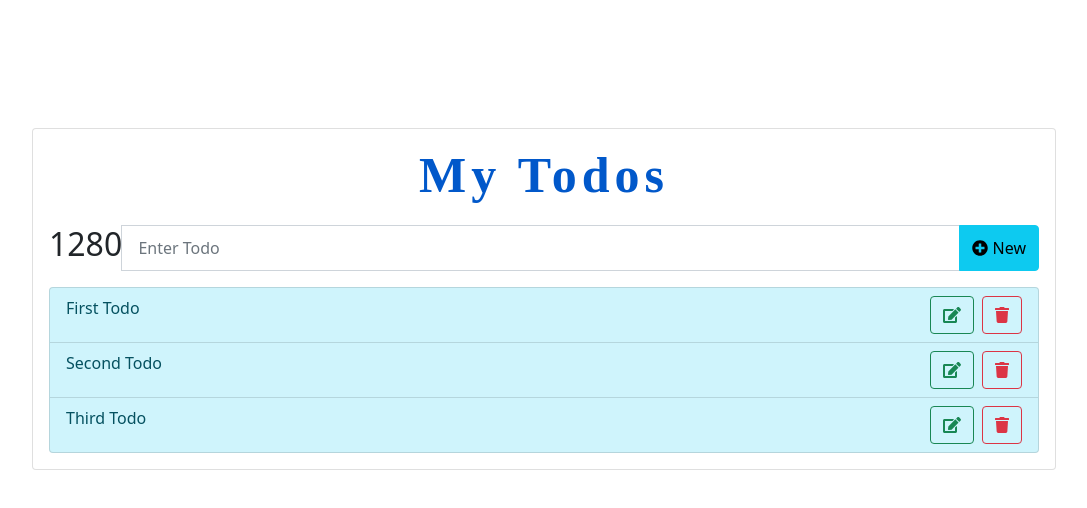
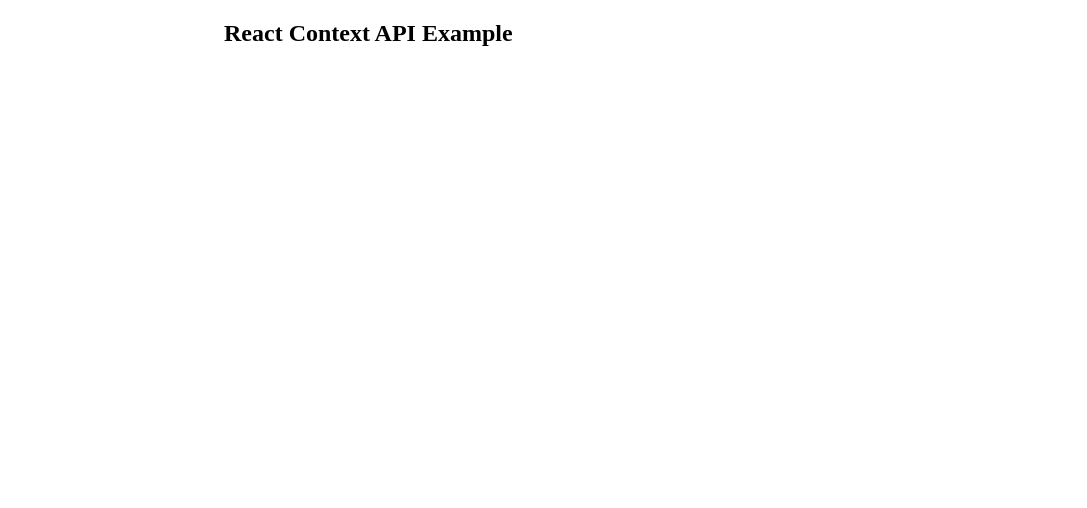
Before and after one commit to ManiruzzamanAkash/ReactBasic2Pro, a React (Create React App) app: page / in a window 1280 px wide. Shown: the top 508 px of the page, without its empty margins (96-1183 px from the left). Built offline with nearby package versions, Linux system fonts and the light colour scheme; no server answers.

Commit message:
Clean Codes for Part24

```diff
--- a/src/App.js
+++ b/src/App.js
@@ -1,14 +1,12 @@
 
 import React from "react";
 import "./assets/App.css";
-import 'bootstrap/dist/css/bootstrap.min.css';
-import TodoList from './components/todo/TodoList';
 
 const App = () => {
 
   return (
     <div className="app">
-      <TodoList />
+      <h2>React Context API Example</h2>
     </div>
   )
 }
--- a/src/assets/App.css
+++ b/src/assets/App.css
@@ -1,5 +1,6 @@
 body {
-  margin: 10% !important;
+  margin: 0px auto !important;
+  width: 50%;
 }
 
 .todo-title {
--- a/src/components/todo/TodoCreate.jsx
+++ /dev/null
@@ -1,71 +0,0 @@
-import React, { useState, useEffect } from 'react';
-import { InputGroup, Button, FormControl } from 'react-bootstrap';
-
-import { FontAwesomeIcon } from '@fortawesome/react-fontawesome';
-import { faPlusCircle } from '@fortawesome/free-solid-svg-icons'
-
-const TodoCreate = ({ onCreateTodo }) => {
-    const [title, setTitle] = useState('');
-
-    const createTodo = () => {
-        if (title.length > 0) {
-            const todo = {
-                title,
-                status: 'Pending'
-            }
-            onCreateTodo(todo);
-            setTitle('');
-        }
-    }
-
-    const handleEnterSubmission = (e) => {
-        if( e.key === "Enter") {
-            createTodo();
-        }
-    }
-
-    useEffect(() => {
-        console.log(`render everytime`);
-    });
-
-    useEffect(() => {
-        console.log(`render XX`);
-    }, [title])
-
-
-    const [count, setCount] = useState(window.innerWidth);
-
-    const calculateWindowSize = () => {
-        setCount(window.innerWidth);
-        console.log(`window.innerWidth`, window.innerWidth)
-    }
-
-
-    useEffect(() => {
-        window.addEventListener('resize', calculateWindowSize);
-
-        return () => {
-          window.removeEventListener('resize', calculateWindowSize);
-        }
-    }, []);
-
-
-    return (
-        <InputGroup className="mb-3">
-            <h2>{ count }</h2>
-            <FormControl
-                placeholder=" Enter Todo"
-                aria-label=" Enter Todo"
-                aria-describedby="basic-addon2"
-                value={title}
-                onChange={e => setTitle(e.target.value)}
-                onKeyDown={e => handleEnterSubmission(e)}
-            />
-            <Button variant="info" id="button-addon2" onClick={e => createTodo()}>
-                <FontAwesomeIcon icon={faPlusCircle} /> New
-            </Button>
-        </InputGroup>
-    );
-}
-
-export default TodoCreate;
--- a/src/components/todo/TodoEdit.jsx
+++ /dev/null
@@ -1,61 +0,0 @@
-import React, { useState } from 'react';
-import { InputGroup, Button, FormControl } from 'react-bootstrap';
-
-import { FontAwesomeIcon } from '@fortawesome/react-fontawesome';
-import { faCheckSquare } from '@fortawesome/free-solid-svg-icons'
-
-const TodoEdit = ({ onUpdateTodo, todo, index }) => {
-
-    const [title, setTitle] = useState(todo.title);
-    const [status, setStatus] = useState(todo.status);
-
-    const updateTodo = () => {
-        if (title.length > 0) {
-            const todo = {
-                title,
-                status
-            }
-            onUpdateTodo({
-                index,
-                todo
-            });
-        }
-    }
-
-    const handleEnterSubmission = (e) => {
-        if (e.key === "Enter") {
-            updateTodo();
-        }
-    }
-
-    return (
-        <InputGroup className="mb-3">
-            <FormControl
-                placeholder=" Enter Todo"
-                aria-label=" Enter Todo"
-                aria-describedby="basic-addon2"
-                value={title}
-                onChange={e => setTitle(e.target.value)}
-                onKeyDown={e => handleEnterSubmission(e)}
-                style={{ width: '300px' }}
-            />
-
-            &nbsp; &nbsp;
-
-            <select name="status" id="status" value={status}
-                onChange={e => setStatus(e.target.value)}
-            >
-                <option value="Pending">Pending</option>
-                <option value="Done">Done</option>
-            </select>
-
-            &nbsp; &nbsp;
-
-            <Button variant="success" id="button-addon2" onClick={e => updateTodo()}>
-                <FontAwesomeIcon icon={faCheckSquare} /> Save
-            </Button>
-        </InputGroup>
-    );
-}
-
-export default TodoEdit;
--- a/src/components/todo/TodoEmpty.jsx
+++ /dev/null
@@ -1,15 +0,0 @@
-import React from 'react';
-import { FontAwesomeIcon } from '@fortawesome/react-fontawesome';
-import { faInfoCircle } from '@fortawesome/free-solid-svg-icons'
-
-const TodoEmpty = () => {
-    return (
-        <p className="bg-warning p-3">
-            <FontAwesomeIcon icon={faInfoCircle} />
-            &nbsp; &nbsp;
-            Sorry, No todo found. Please create one.
-        </p>
-     );
-}
-
-export default TodoEmpty;
--- a/src/components/todo/TodoList.jsx
+++ /dev/null
@@ -1,105 +0,0 @@
-import React, { useState, useEffect } from 'react';
-import { Card, ListGroup, Button } from 'react-bootstrap';
-import { FontAwesomeIcon } from '@fortawesome/react-fontawesome';
-import { faEdit, faTimes, faTrash } from '@fortawesome/free-solid-svg-icons';
-
-import TodoCreate from './TodoCreate';
-import TodoEmpty from './TodoEmpty';
-import TodoEdit from './TodoEdit';
-
-const TodoList = () => {
-
-    const [todoEditing, setTodoEditing] = useState(null);
-
-    const [todos, setTodos] = useState([
-        {
-            'title' : 'First Todo',
-            'status': 'Pending'
-        },
-        {
-            'title' : 'Second Todo',
-            'status': 'Done'
-        },
-        {
-            'title' : 'Third Todo',
-            'status': 'Done'
-        }
-    ]);
-
-    const addTodo = (todo) => {
-        let newTodos = todos.slice();
-        newTodos.unshift(todo);
-        setTodos(newTodos);
-    }
-
-    const updateTodo = ({ index, todo }) => {
-        let newTodos = todos.slice();
-        newTodos[index] = todo;
-        setTodos(newTodos);
-        setTodoEditing(null);
-    }
-
-    const deleteTodo = (index) => {
-        let newTodos = todos.slice();
-        newTodos.splice(index, 1);
-        setTodos(newTodos);
-    }
-
-    useEffect(() => {
-        //api call and set the statuses
-        fetch('https://jsonplaceholder.typicode.com/todos')
-            .then(response => response.json())
-            .then(json => setTodos(json));
-    }, []);
-
-    return (
-        <Card>
-            <Card.Body>
-                <Card.Title className="text-center todo-title">
-                    My Todos
-                </Card.Title>
-
-                <TodoCreate onCreateTodo={todo => addTodo(todo)}/>
-
-                {
-                    todos.length === 0 && <TodoEmpty />
-                }
-
-                <ListGroup>
-                    {
-                        todos.map((todo, index) => (
-                            <ListGroup.Item key={index} variant={ ! todo.completed ? 'info' : 'warning'}>
-                                <div className="float-start">
-                                    {
-                                        (todoEditing === index) ?
-                                        <TodoEdit
-                                            todo={todo}
-                                            index={index}
-                                            onUpdateTodo={value => updateTodo(value)}
-                                        />
-                                        :
-                                        <>
-                                            { ! todo.completed && todo.title }
-                                            { todo.completed && <del>{todo.title }</del> }
-                                        </>
-                                    }
-                                </div>
-                                <div className="float-end">
-                                    <Button variant="outline-success" className="ms-2" onClick={() => setTodoEditing(index)}>
-                                        <FontAwesomeIcon icon={faEdit} />
-                                    </Button>
-                                    <Button variant="outline-danger" className="ms-2" onClick={() => deleteTodo(index)}>
-                                        <FontAwesomeIcon icon={faTrash} />
-                                    </Button>
-                                </div>
-                            </ListGroup.Item>
-                        ))
-                    }
-
-                </ListGroup>
-            </Card.Body>
-        </Card>
-    );
-}
-
-export default TodoList;
```
